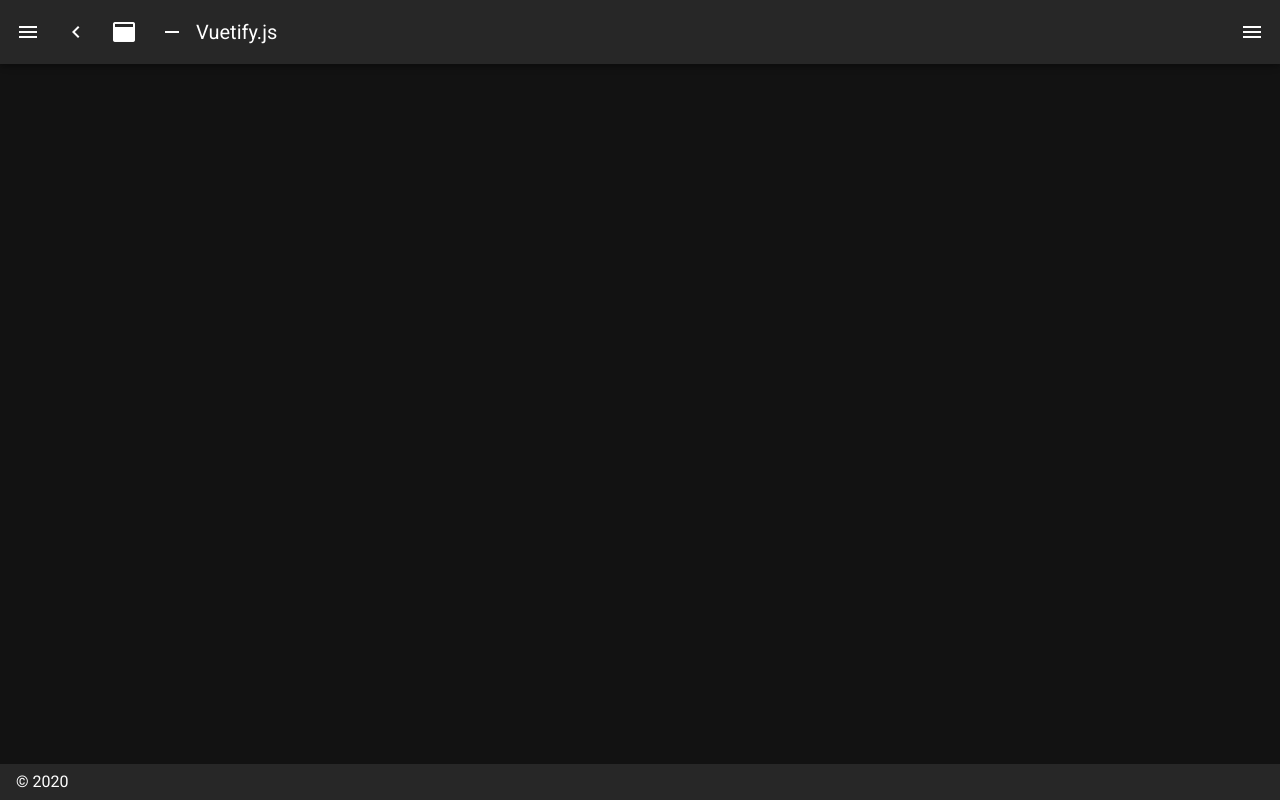
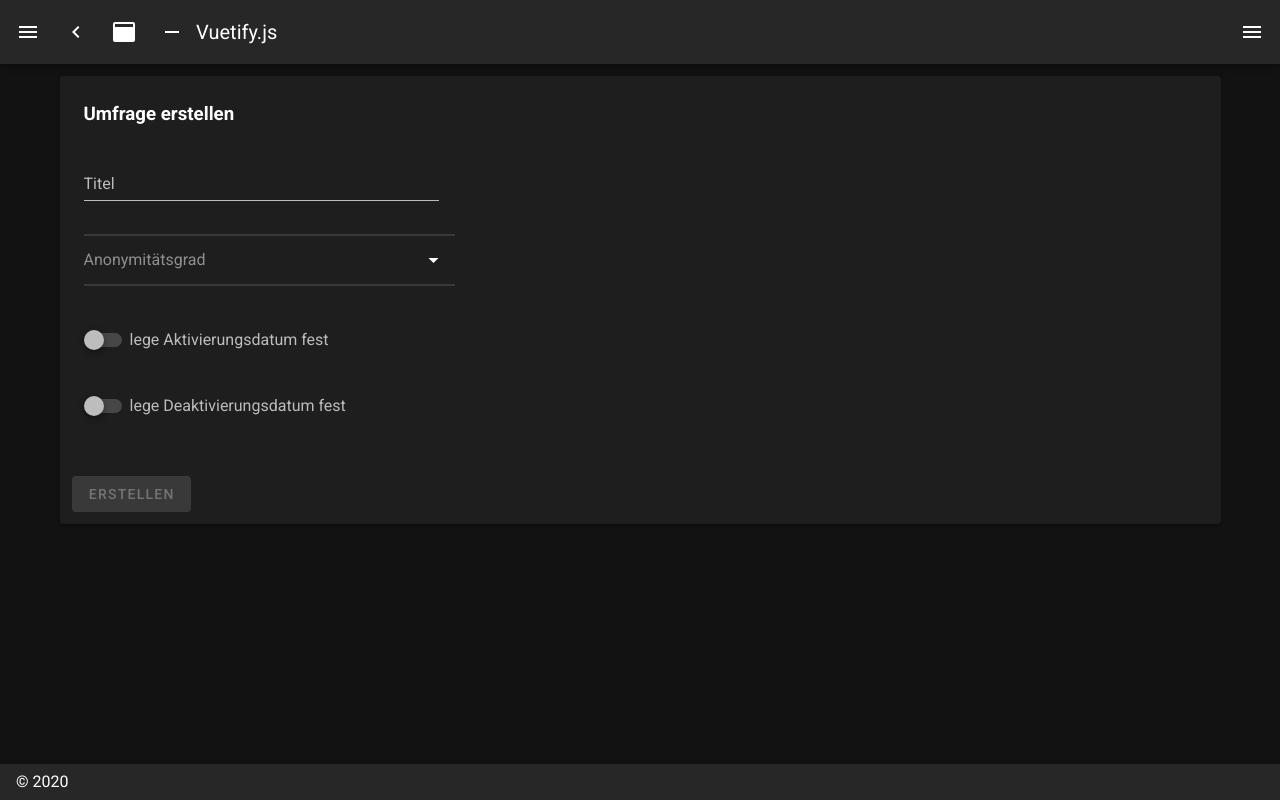
Before and after one commit to MYahiatene/PollApp, a Nuxt app: page /QuestionCreation in a window 1280 px wide. Before the commit this address had no page. Built offline with nearby package versions, Linux system fonts and the light colour scheme.

Commit message:
refs #14109 @2.0h created a page that lets you configure a survey and the component dateTimePicker.vue

```diff
--- /dev/null
+++ b/src/main/vue/components/dateTimePicker.vue
@@ -0,0 +1,78 @@
+<template>
+    <v-container>
+        <v-row>
+            <v-col cols="12" lg="6">
+                <v-menu
+                    ref="menu1"
+                    v-model="menu1"
+                    :close-on-content-click="false"
+                    transition="scale-transition"
+                    offset-y
+                    max-width="290px"
+                    min-width="290px"
+                >
+                    <template v-slot:activator="{ on }">
+                        <v-text-field
+                            v-model="dateFormatted"
+                            label="Datum"
+                            persistent-hint
+                            @blur="date = parseDate(dateFormatted)"
+                            v-on="on"
+                        ></v-text-field>
+                    </template>
+                    <v-date-picker
+                        v-model="date"
+                        no-title
+                        @input="menu1 = false"
+                        :show-current="true"
+                        :min="new Date().toISOString().substr(0, 10)"
+                        max="2100-01-01"
+                        >></v-date-picker
+                    >
+                </v-menu>
+            </v-col>
+            <v-col><v-text-field label="Uhrzeit" :value="time" type="time" style="width: 170px;"></v-text-field></v-col>
+        </v-row>
+    </v-container>
+</template>
+
+<script>
+export default {
+    name: 'dateTimePicker',
+    data: (vm) => ({
+        date: new Date().toISOString().substr(0, 10),
+        dateFormatted: vm.formatDate(new Date().toISOString().substr(0, 10)),
+        menu1: false,
+        menu2: false,
+    }),
+    computed: {
+        time() {
+            const today = new Date()
+            return today.getHours() + ':' + today.getMinutes() + ':00'
+        },
+    },
+
+    watch: {
+        date(val) {
+            this.dateFormatted = this.formatDate(this.date)
+        },
+    },
+
+    methods: {
+        formatDate(date) {
+            if (!date) return null
+
+            const [year, month, day] = date.split('-')
+            return `${month}/${day}/${year}`
+        },
+        parseDate(date) {
+            if (!date) return null
+
+            const [month, day, year] = date.split('/')
+            return `${year}-${month.padStart(2, '0')}-${day.padStart(2, '0')}`
+        },
+    },
+}
+</script>
+
+<style scoped></style>
--- /dev/null
+++ b/src/main/vue/pages/QuestionCreation.vue
@@ -0,0 +1,85 @@
+<template>
+    <v-card>
+        <v-container>
+            <v-form v-model="valid">
+                <v-container>
+                    <v-row no-gutters>
+                        <v-col>
+                            <h3>Umfrage erstellen</h3>
+                        </v-col>
+                    </v-row>
+                    <v-row>
+                        <v-col cols="12" md="4">
+                            <v-text-field
+                                v-model="title"
+                                hint="Wie soll die Umfrage genannt werden?"
+                                :rules="titleRules"
+                                label="Titel"
+                                required
+                            ></v-text-field>
+                        </v-col>
+                    </v-row>
+                    <v-row no-gutters>
+                        <v-col cols="12" md="4">
+                            <v-overflow-btn
+                                :items="anonomityTypes"
+                                placeholder="Anonymitätsgrad"
+                                :rules="anonymityRules"
+                            ></v-overflow-btn>
+                        </v-col>
+                    </v-row>
+                    <v-row no-gutters>
+                        <v-switch v-model="switch1" label="lege Aktivierungsdatum fest"> </v-switch>
+                    </v-row>
+
+                    <v-row v-if="switch1" no-gutters>
+                        <v-col cols="12" md="4">
+                            <date-time-picker />
+                        </v-col>
+                    </v-row>
+
+                    <v-row no-gutters>
+                        <v-switch v-model="switch2" label="lege Deaktivierungsdatum fest"></v-switch>
+                    </v-row>
+                    <v-row v-if="switch2" no-gutters>
+                        <v-col cols="12" md="4">
+                            <date-time-picker />
+                        </v-col>
+                    </v-row>
+                </v-container>
+
+                <br />
+
+                <v-btn :disabled="!valid" color="success" class="mr-4">
+                    Erstellen
+                </v-btn>
+            </v-form>
+        </v-container>
+    </v-card>
+</template>
+
+<script>
+import DateTimePicker from '../components/dateTimePicker'
+export default {
+    name: 'QuestionCreation',
+    components: { DateTimePicker },
+    data() {
+        return {
+            switch1: false,
+            switch2: false,
+            valid: false,
+            title: '',
+            anonomityTypes: ['Anonym', 'Teilanonym', 'Nicht anonym'],
+            titleRules: [(v) => !!v || 'Titel fehlt', (v) => v.length <= 10 || 'Name must be less than 10 characters'],
+            anonymityRules: [(v) => !!v || 'Anonymitätsgrad fehlt.'],
+        }
+    },
+    methods: {
+        validate() {
+            this.$refs.form.validate()
+        },
+    },
+}
+</script>
+
+<style scoped></style>
```
